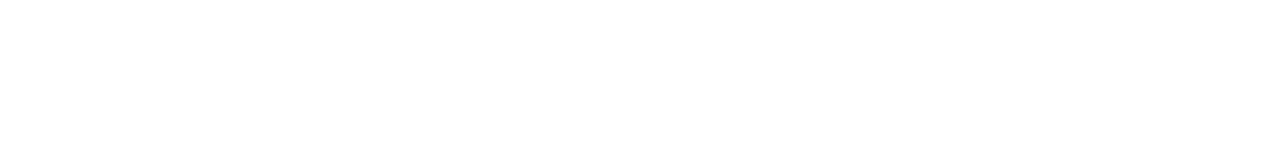
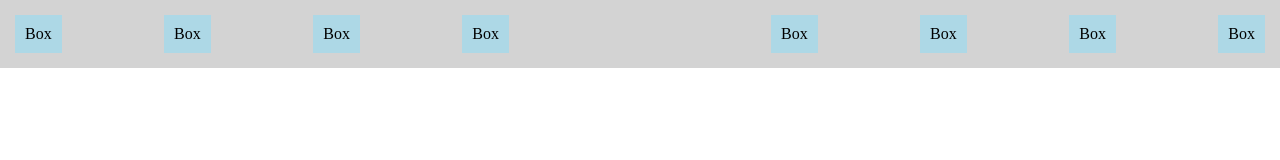
Before and after one commit to francesco-mauro/dropbox-like-t, a plain HTML site: page index.html in a window 1280 px wide. Drawn offline with Linux system fonts and the light colour scheme.

Commit message:
add: header complete

```diff
--- a/css/style.css
+++ b/css/style.css
@@ -0,0 +1,30 @@
+*{
+    margin: 0;
+    padding: 0;
+    box-sizing: border-box;
+}
+
+
+.main-header {
+    display: flex;
+    justify-content: space-between;
+    background-color: lightgray;
+    padding: 10px;
+}
+
+.left-boxes, .right-boxes {
+    display: flex;
+    justify-content: space-between;
+    width: 40%;
+}
+
+.center-space {
+    width: 20%;
+}
+
+.box {
+    background-color: lightblue;
+    padding: 10px;
+    margin: 5px;
+    text-align: center;
+}
--- a/index.html
+++ b/index.html
@@ -1,11 +1,64 @@
 <!DOCTYPE html>
 <html lang="en">
+
 <head>
     <meta charset="UTF-8">
     <meta name="viewport" content="width=device-width, initial-scale=1.0">
-    <title>Document</title>
+    <title>Dropbox-like-page</title>
+    <link rel="stylesheet" href="css/style.css">
 </head>
+
 <body>
 
+    <!-- <header> -->
+        <header class="main-header">
+            <div class="left-boxes">
+                <div class="box">Box</div>
+                <div class="box">Box</div>
+                <div class="box">Box</div>
+                <div class="box">Box</div>
+            </div>
+
+            <div class="center-space">
+
+            </div>
+
+            <div class="right-boxes">
+                <div class="box">Box</div>
+                <div class="box">Box</div>
+                <div class="box">Box</div>
+                <div class="box">Box</div>
+            </div>
+        </header>
+    <!-- </header> -->
+
+    <!-- <main> -->
+
+    <!-- hero -->
+        <div class="hero">
+            <div></div>
+        </div>
+    <!-- hero -->
+    <!-- buisness plans -->
+    <!-- buisness plans -->
+    <!-- partners -->
+    <!-- partners -->
+    <!-- operations -->
+    <!-- operations -->
+    <!-- logos -->
+    <!-- logos -->
+    <!-- call to action -->
+    <!-- call to action -->
+    <!-- faqs -->
+    <!-- faqs -->
+    <!-- </main> -->
+
+    <!-- <footer> -->
+
+    </footer>
+
+
+
 </body>
+
 </html>
```
